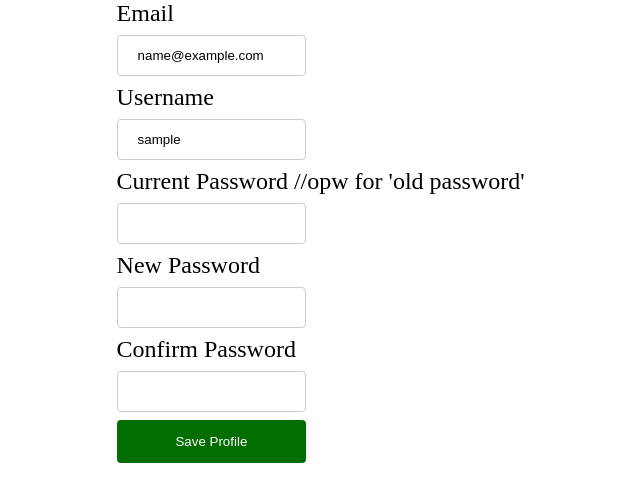
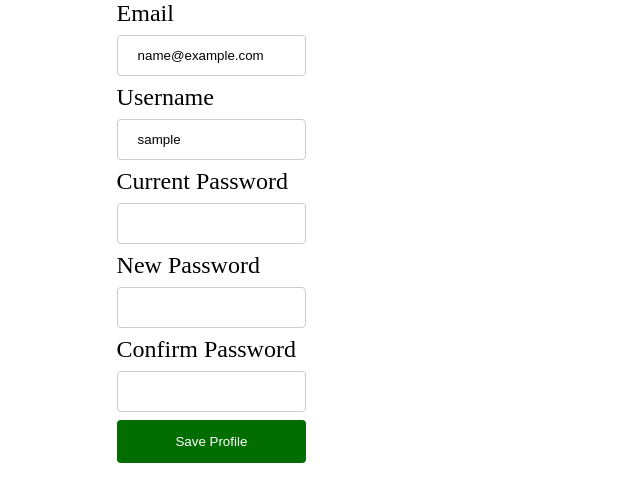
Before and after one commit to xSynergyx/IT202011, a PHP site: page /profile.php in a window 1280 px wide. Shown: the part 67-569 px from the top of the page, without its empty margins (81-721 px from the left). Run offline with PHP 8.4, Linux system fonts and the light colour scheme; the visitor is signed in with stand-in values (Sample User, id 1); data that the repository does not hold is empty; a stand-in replaces the project's code that opens the database connection.

Commit message:
Updating comments on profile.php

```diff
--- a/project/profile.php
+++ b/project/profile.php
@@ -134,7 +134,7 @@ if (isset($_POST["saved"])) {
         <label for="username">Username</label>
         <input type="text" maxlength="60" name="username" value="<?php safer_echo(get_username()); ?>"/>
         <!-- DO NOT PRELOAD PASSWORD-->
-	<label for="opw">Current Password</label> //opw for 'old password'
+	<label for="opw">Current Password</label> <!-- opw for 'old password' -->
 	<input type="password" name="current"/>
         <label for="pw">New Password</label>
         <input type="password" name="password"/>
```
